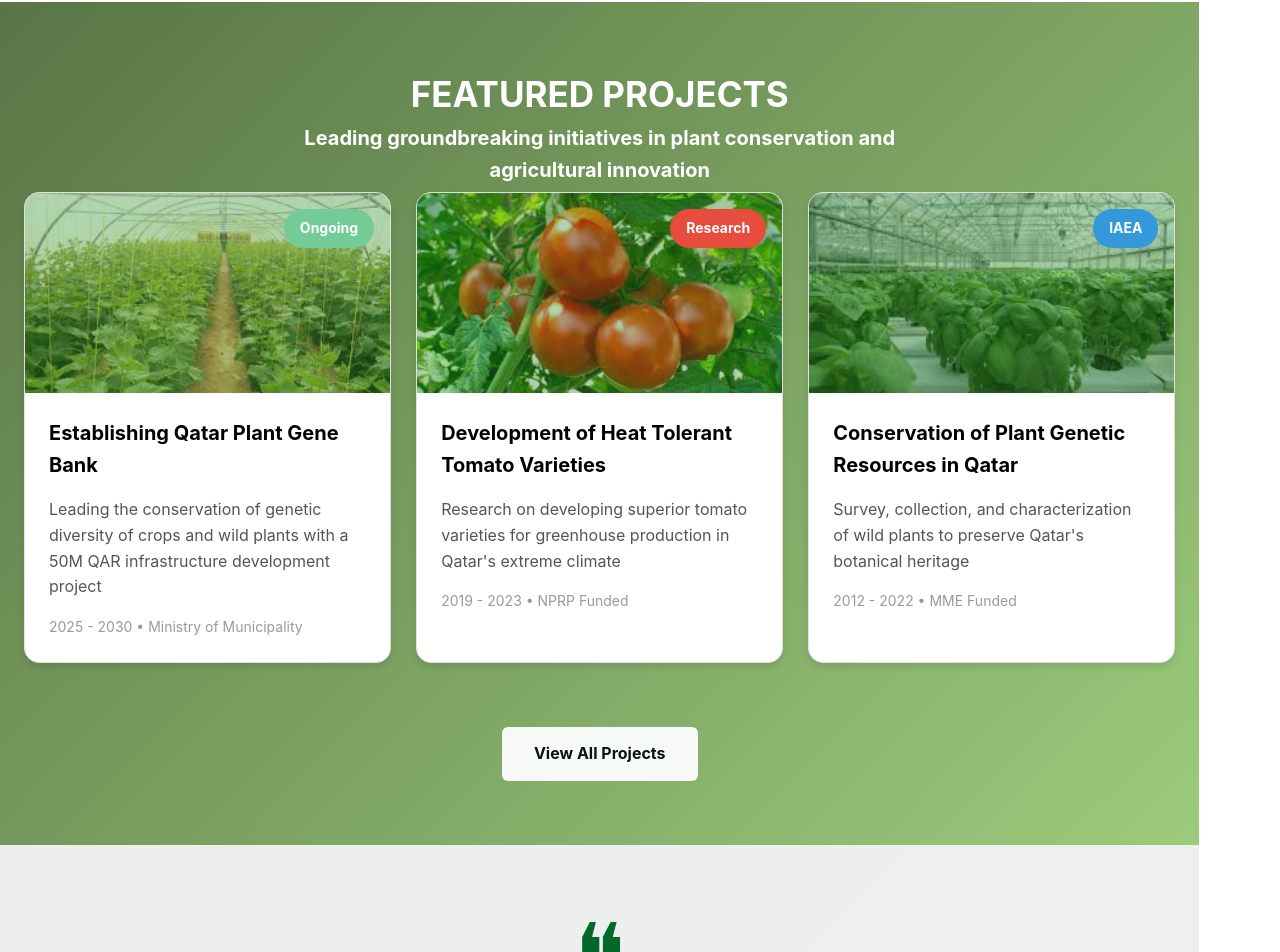
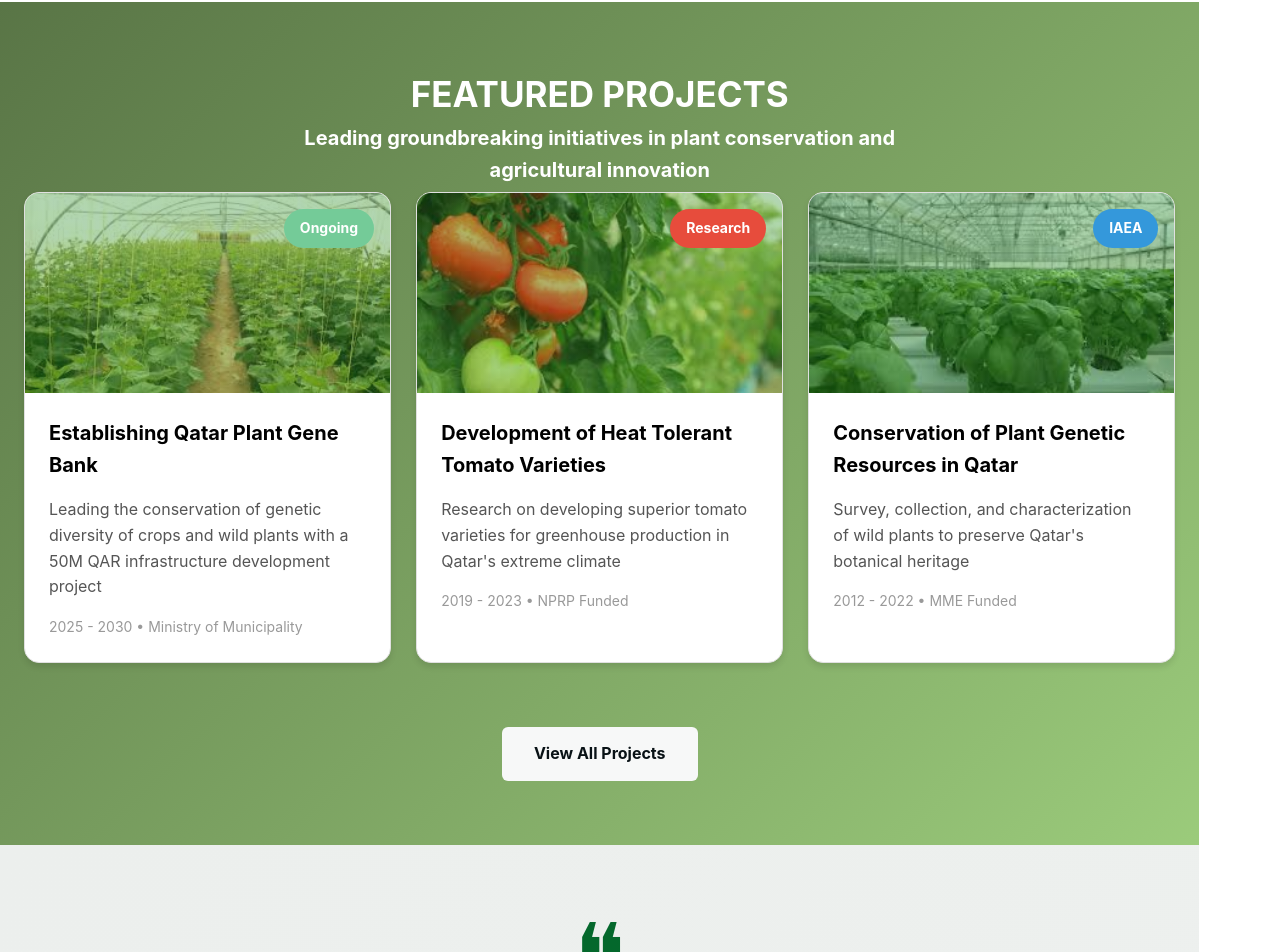
Before and after one commit to A-Muthurama/blog_project, a React (Vite) app in the folder Blog-project/: page / in a window 1280 px wide. Shown: the part 1735-2687 px from the top of the page. Built offline with nearby package versions, Linux system fonts and the light colour scheme; the HTML template or start-up script is replaced by a standard one.

Commit message:
updated pages

```diff
--- a/Blog-project/src/pages/Home.jsx
+++ b/Blog-project/src/pages/Home.jsx
@@ -1,6 +1,9 @@
 import React from "react";
 import { Link } from "react-router-dom";
 import "./Home.css";
+import img1 from '../../assets/home_images/images1.jpeg';
+import img2 from '../../assets/home_images/images2.jpeg';
+import img3 from '../../assets/home_images/images3.jpeg';
 
 const Home = () => {
   return (
@@ -101,7 +104,12 @@
           <div className="projects-grid">
             <div className="project-card">
               <div className="project-badge project-badge-ongoing">Ongoing</div>
-              <div className="project-image project-img-1">
+              <div
+                className="project-image project-img-1"
+                style={{
+                  backgroundImage: `linear-gradient(rgba(34,138,34,0.35), rgba(34,138,34,0.35)), url(${img1})`,
+                }}
+              >
                 <div className="project-img-placeholder"></div>
               </div>
               <div className="project-content">
@@ -113,7 +121,12 @@
 
             <div className="project-card">
               <div className="project-badge project-badge-research">Research</div>
-              <div className="project-image project-img-2">
+              <div
+                className="project-image project-img-2"
+                style={{
+                  backgroundImage: `linear-gradient(rgba(34,138,34,0.35), rgba(34,138,34,0.35)), url(${img2})`,
+                }}
+              >
                 <div className="project-img-placeholder"></div>
               </div>
               <div className="project-content">
@@ -125,7 +138,12 @@
 
             <div className="project-card">
               <div className="project-badge project-badge-iaea">IAEA</div>
-              <div className="project-image project-img-3">
+              <div
+                className="project-image project-img-3"
+                style={{
+                  backgroundImage: `linear-gradient(rgba(34,138,34,0.35), rgba(34,138,34,0.35)), url(${img3})`,
+                }}
+              >
                 <div className="project-img-placeholder"></div>
               </div>
               <div className="project-content">
```
